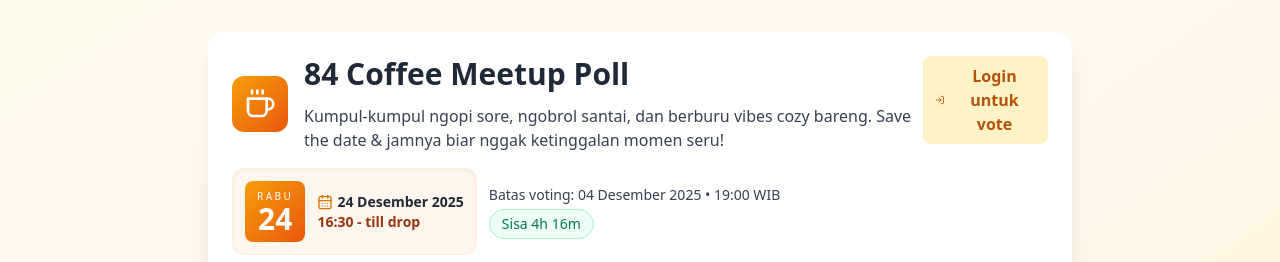
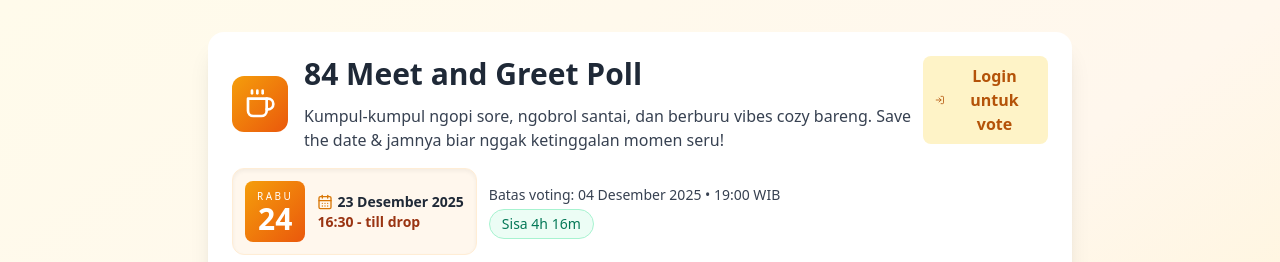
Before and after one commit to fardannozami/polling, a React (Vite) app: page / in a window 1280 px wide. Shown: the top 262 px of the page. Built offline with nearby package versions, Linux system fonts and the light colour scheme; no server answers; the database is empty.

Commit message:
fix(poll): update event name and date
- Change title from "84 Coffee Meetup Poll" to "84 Meet and Greet Poll"
- Update event date from 24 Desember 2025 to 23 Desember 2025
- Update corresponding meta tags and component texts

```diff
--- a/index.html
+++ b/index.html
@@ -4,24 +4,24 @@
     <meta charset="UTF-8" />
     <link rel="icon" type="image/svg+xml" href="/vite.svg" />
     <meta name="viewport" content="width=device-width, initial-scale=1.0" />
-    <title>84 Coffee Meetup Poll • Pilih & Ramaikan Kopdar Ngopi</title>
+    <title>84 Meet and Greet Poll • Pilih & Ramaikan Kopdar Ngopi</title>
     <meta
       name="description"
-      content="Kumpul ngopi 24 Desember 2025 pukul 16:30 - till drop. Pilih lokasi favoritmu dan ajak teman-teman meramaikan!"
+      content="Kumpul ngopi 23 Desember 2025 pukul 16:30 - till drop. Pilih lokasi favoritmu dan ajak teman-teman meramaikan!"
     />
-    <meta property="og:title" content="84 Coffee Meetup Poll • Pilih & Ramaikan Kopdar Ngopi" />
+    <meta property="og:title" content="84 Meet and Greet Poll • Pilih & Ramaikan Kopdar Ngopi" />
     <meta
       property="og:description"
-      content="Kumpul ngopi 24 Desember 2025 pukul 16:30 - till drop. Pilih lokasi favoritmu dan ajak teman-teman meramaikan!"
+      content="Kumpul ngopi 23 Desember 2025 pukul 16:30 - till drop. Pilih lokasi favoritmu dan ajak teman-teman meramaikan!"
     />
     <meta property="og:image" content="https://png.pngtree.com/png-vector/20250605/ourmid/pngtree-coffee-logo-design-icon-a-cup-of-hot-for-shop-vector-png-image_16468950.png" />
     <meta property="og:type" content="website" />
     <meta property="og:url" content="https://your-domain.com" />
     <meta name="twitter:card" content="summary_large_image" />
-    <meta name="twitter:title" content="84 Coffee Meetup Poll • Pilih & Ramaikan Kopdar Ngopi" />
+    <meta name="twitter:title" content="84 Meet and Greet Poll • Pilih & Ramaikan Kopdar Ngopi" />
     <meta
       name="twitter:description"
-      content="Kumpul ngopi 24 Desember 2025 pukul 16:30 - till drop. Pilih lokasi favoritmu dan ajak teman-teman meramaikan!"
+      content="Kumpul ngopi 23 Desember 2025 pukul 16:30 - till drop. Pilih lokasi favoritmu dan ajak teman-teman meramaikan!"
     />
     <meta name="twitter:image" content="https://png.pngtree.com/png-vector/20250605/ourmid/pngtree-coffee-logo-design-icon-a-cup-of-hot-for-shop-vector-png-image_16468950.png" />
   </head>
--- a/src/components/Auth.tsx
+++ b/src/components/Auth.tsx
@@ -40,7 +40,7 @@ export function Auth({ isModal = false, onClose }: AuthProps) {
           <Coffee className="w-10 h-10 text-white" />
         </div>
         <h1 className="text-3xl font-bold text-gray-800 mb-2">
-          Coffee Meetup Poll
+          Meet and Greet Poll
         </h1>
         <div className="flex flex-wrap items-center justify-center gap-3 mt-2">
           <div className="flex items-center bg-orange-50 border border-orange-100 rounded-xl p-3 shadow-inner">
@@ -51,7 +51,7 @@ export function Auth({ isModal = false, onClose }: AuthProps) {
             <div className="ml-3">
               <p className="text-sm font-semibold text-gray-800 flex items-center gap-1">
                 <CalendarDays className="w-4 h-4 text-amber-600" />
-                24 Desember 2025
+                23 Desember 2025
               </p>
               <p className="text-sm text-orange-800 font-semibold">16:30 - till drop</p>
             </div>
--- a/src/components/Poll.tsx
+++ b/src/components/Poll.tsx
@@ -211,7 +211,7 @@ export function Poll({ onRequireAuth }: PollProps) {
               </div>
               <div>
                 <h1 className="text-2xl md:text-3xl font-bold text-gray-800">
-                  84 Coffee Meetup Poll
+                  84 Meet and Greet Poll
                 </h1>
 
                 <p className="text-gray-700 text-sm md:text-base mt-3">
@@ -247,7 +247,7 @@ export function Poll({ onRequireAuth }: PollProps) {
               <div className="ml-3">
                 <p className="text-sm font-semibold text-gray-800 flex items-center gap-1">
                   <CalendarDays className="w-4 h-4 text-amber-600" />
-                  24 Desember 2025
+                  23 Desember 2025
                 </p>
                 <p className="text-sm text-orange-800 font-semibold">16:30 - till drop</p>
               </div>
```
